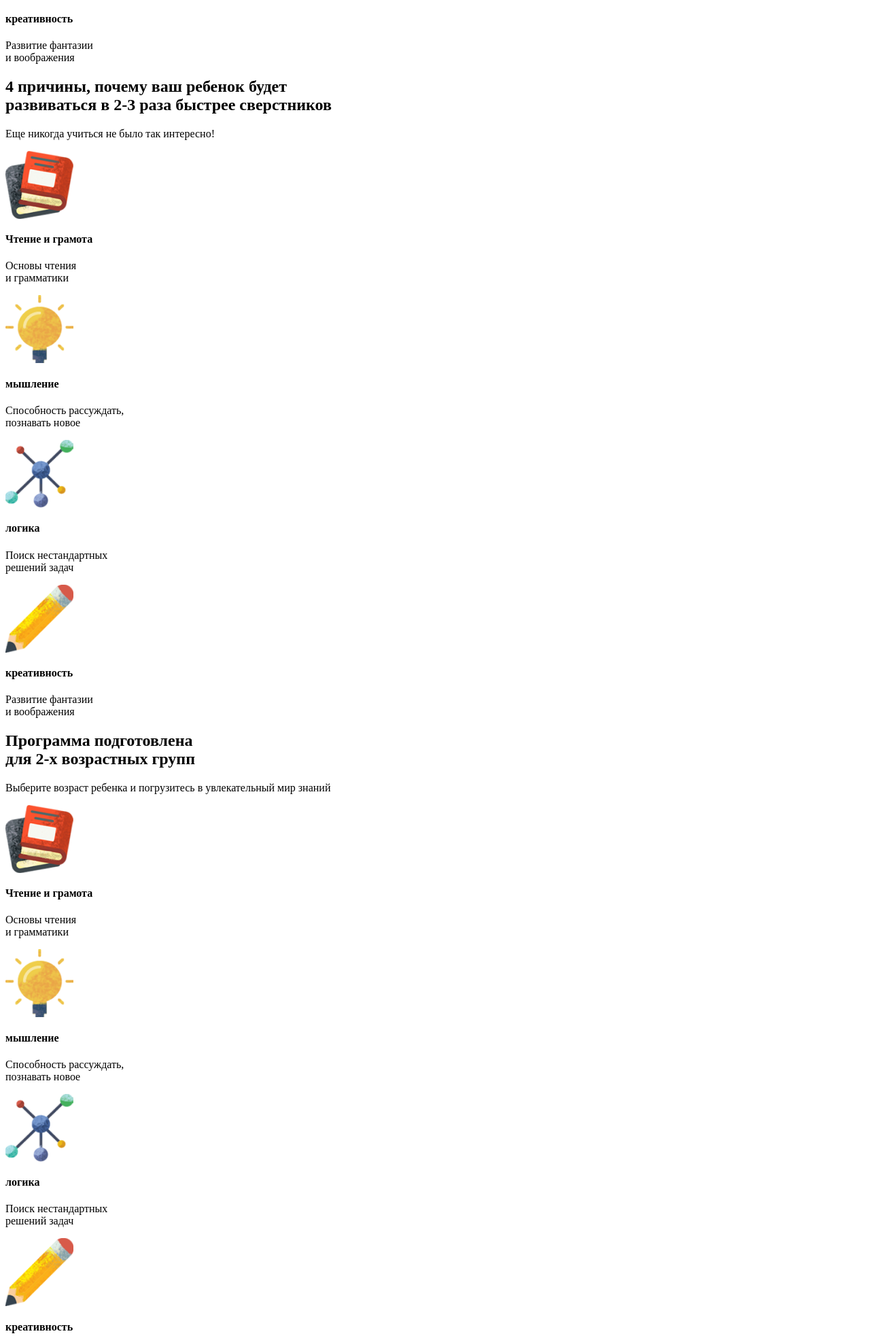
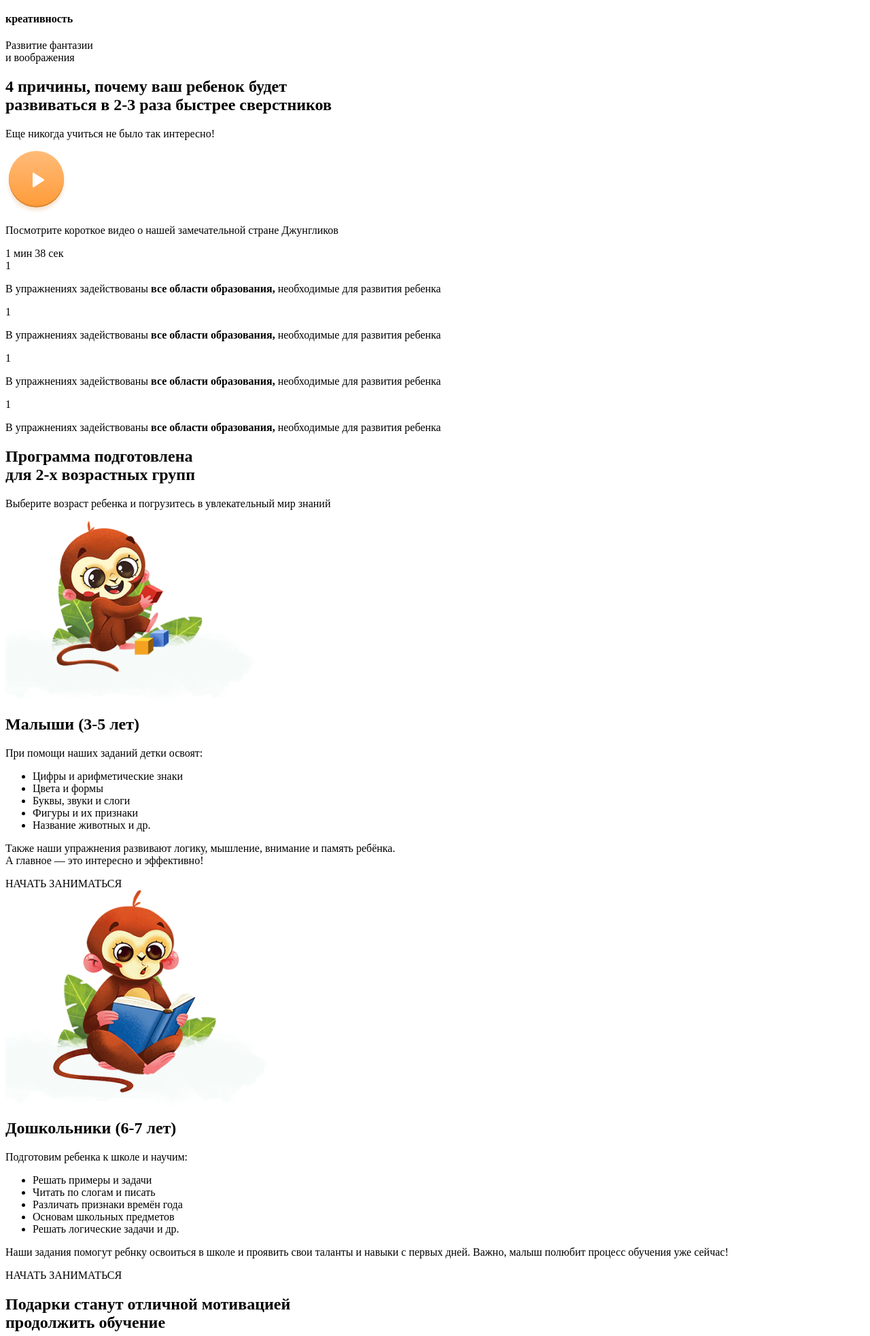
Before and after one commit to ianomokonov/jungles, a PHP site: page /app/modules/home/home.component.html in a window 1280 px wide. Shown: the part 1179-3144 px from the top of the page at 68% size. Run offline with PHP 8.4, Linux system fonts and the light colour scheme.

Commit message:
JGL-8 без слайдера

```diff
--- a/src/app/modules/home/home.component.html
+++ b/src/app/modules/home/home.component.html
@@ -9,9 +9,9 @@
     </h3>
     <ul class="check-mark">
       <li class="text">Обучение без рекламы и внешних ссылок</li>
-      <li>Задания выполняются без помощи взрослых</li>
-      <li>Все упражнения озвучены голосом</li>
-      <li>Система мотивации и поощрения в виде подарков</li>
+      <li class="text">Задания выполняются без помощи взрослых</li>
+      <li class="text">Все упражнения озвучены голосом</li>
+      <li class="text">Система мотивации и поощрения в виде подарков</li>
     </ul>
     <div class="position-relative btn-block">
       <a class="btn btn-primary">Начать заниматься</a>
@@ -73,154 +73,138 @@
     </div>
   </div>
 </section>
-<section class="first">
+<section class="second">
   <h2 class="section-header">
     4 причины, почему ваш ребенок будет<br />
     развиваться <span class="text-orange">в 2-3 раза быстрее сверстников</span>
   </h2>
   <p class="section-label">Еще никогда учиться не было так интересно!</p>
-  <div class="row">
-    <div class="col">
-      <div>
-        <img class="mb-4" src="../../../assets/images/книга.png" alt="" />
-        <h4>Чтение и грамота</h4>
-        <p class="text m-0">
-          Основы чтения<br />
-          и грамматики
+  <div class="section-body">
+    <div class="content">
+      <div class="video">
+        <div class="cloud">
+          <div class="d-flex">
+            <img src="../../../assets/images/Плей.svg" alt="" />
+            <div class="d-flex flex-column justify-content-center">
+              <p class="text">Посмотрите короткое видео о нашей замечательной стране Джунгликов</p>
+              <span class="text-b">1 мин 38 сек</span>
+            </div>
+          </div>
+        </div>
+      </div>
+      <div class="messages d-flex flex-wrap">
+        <div class="message mr-3 mb-3">
+          <div class="message-number">1</div>
+          <p class="message-content">
+            В упражнениях задействованы <b>все области образования,</b> необходимые для развития
+            ребенка
           </p>
         </div>
-    </div>
-    <div class="col">
-      <div>
-        <img class="mb-4" src="../../../assets/images/лампа.png" alt="" />
-        <h4>мышление</h4>
-        <p class="text m-0">
-          Способность рассуждать,<br />
-          познавать новое
+        <div class="message mb-3">
+          <div class="message-number">1</div>
+          <p class="message-content">
+            В упражнениях задействованы <b>все области образования,</b> необходимые для развития
+            ребенка
           </p>
         </div>
-    </div>
-    <div class="col">
-      <div>
-        <img class="mb-4" src="../../../assets/images/логика.png" alt="" />
-        <h4>логика</h4>
-        <p class="text m-0">
-          Поиск нестандартных<br />
-          решений задач
+        <div class="message mr-3">
+          <div class="message-number">1</div>
+          <p class="message-content">
+            В упражнениях задействованы <b>все области образования,</b> необходимые для развития
+            ребенка
           </p>
         </div>
-    </div>
-    <div class="col">
-      <div>
-        <img class="mb-4" src="../../../assets/images/карандаш.png" alt="" />
-        <h4>креативность</h4>
-        <p class="text m-0">
-          Развитие фантазии<br />
-          и воображения
+        <div class="message">
+          <div class="message-number">1</div>
+          <p class="message-content">
+            В упражнениях задействованы <b>все области образования,</b> необходимые для развития
+            ребенка
           </p>
         </div>
       </div>
     </div>
+  </div>
 </section>
-<section class="first">
+<section class="third">
   <h2 class="section-header">
-    Программа подготовлена<br> для <span class="text-orange">2-х возрастных групп</span>
+    Программа подготовлена<br />
+    для <span class="text-orange">2-х возрастных групп</span>
   </h2>
   <p class="section-label">Выберите возраст ребенка и погрузитесь в увлекательный мир знаний</p>
-  <div class="row">
-    <div class="col">
+  <div class="row groups">
+    <div class="col group">
+      <div class="content">
+        <img src="../../../assets/images/обезбянка_с_кубиками.png" alt="" />
+        <h2>Малыши (3-5 лет)</h2>
         <div>
-        <img class="mb-4" src="../../../assets/images/книга.png" alt="" />
-        <h4>Чтение и грамота</h4>
-        <p class="text m-0">
-          Основы чтения<br />
-          и грамматики
+          <p class="text-b">При помощи наших заданий детки освоят:</p>
+          <ul class="check-mark">
+            <li class="text">Цифры и арифметические знаки</li>
+            <li class="text">Цвета и формы</li>
+            <li class="text">Буквы, звуки и слоги</li>
+            <li class="text">Фигуры и их признаки</li>
+            <li class="text">Название животных и др.</li>
+          </ul>
+          <p class="text">
+            Также наши упражнения развивают логику, мышление, внимание и память ребёнка.<br />
+            А главное — это интересно и эффективно!
           </p>
         </div>
+        <a routerLink="/profile" class="btn btn-primary">НАЧАТЬ ЗАНИМАТЬСЯ</a>
       </div>
-    <div class="col">
+    </div>
+    <div class="col group">
+      <div class="content">
+        <img src="../../../assets/images/обезьянка_с_книгами.png" alt="" />
+        <h2>Дошкольники (6-7 лет)</h2>
         <div>
-        <img class="mb-4" src="../../../assets/images/лампа.png" alt="" />
-        <h4>мышление</h4>
-        <p class="text m-0">
-          Способность рассуждать,<br />
-          познавать новое
+          <p class="text-b">Подготовим ребенка к школе и научим:</p>
+          <ul class="check-mark">
+            <li class="text">Решать примеры и задачи</li>
+            <li class="text">Читать по слогам и писать</li>
+            <li class="text">Различать признаки времён года</li>
+            <li class="text">Основам школьных предметов</li>
+            <li class="text">Решать логические задачи и др.</li>
+          </ul>
+          <p class="text">
+            Наши задания помогут ребнку освоиться в школе и проявить свои таланты и навыки с первых
+            дней. Важно, малыш полюбит процесс обучения уже сейчас!
           </p>
         </div>
-    </div>
-    <div class="col">
-      <div>
-        <img class="mb-4" src="../../../assets/images/логика.png" alt="" />
-        <h4>логика</h4>
-        <p class="text m-0">
-          Поиск нестандартных<br />
-          решений задач
-        </p>
-      </div>
-    </div>
-    <div class="col">
-      <div>
-        <img class="mb-4" src="../../../assets/images/карандаш.png" alt="" />
-        <h4>креативность</h4>
-        <p class="text m-0">
-          Развитие фантазии<br />
-          и воображения
-        </p>
+        <a routerLink="/profile" class="btn btn-primary">НАЧАТЬ ЗАНИМАТЬСЯ</a>
       </div>
     </div>
   </div>
 </section>
-<section class="first">
+<section class="fourth">
   <h2 class="section-header">
-    Подарки станут <span class="text-orange">отличной мотивацией</span><br> продолжить обучение
+    Подарки станут <span class="text-orange">отличной мотивацией</span><br />
+    продолжить обучение
   </h2>
   <p class="section-label">Волшебные кристаллы можно обменять на призы!</p>
-  <div class="row">
-    <div class="col">
-      <div>
-        <img class="mb-4" src="../../../assets/images/книга.png" alt="" />
-        <h4>Чтение и грамота</h4>
-        <p class="text m-0">
-          Основы чтения<br />
-          и грамматики
+  <div class="content">
+    <div class="left-content">
+      <img src="../../../assets/images/кристаллы.svg" alt="" />
+      <p class="text mb-0">
+        По мере прохождения упражнений
+        <span class="text-b">ребенок будет зарабатывать кристаллы,</span> а после сможет обменять их
+        на призы
       </p>
     </div>
-    </div>
-    <div class="col">
-      <div>
-        <img class="mb-4" src="../../../assets/images/лампа.png" alt="" />
-        <h4>мышление</h4>
-        <p class="text m-0">
-          Способность рассуждать,<br />
-          познавать новое
+    <div class="message no-numbers">
+      <h4 class="message-title">как это работает?</h4>
+      <p class="message-content">
+        За каждое правильно выполненное упражнение ребенок получает кристалл. По достижению
+        определенного количества он сможет открыть <b>заветный сундук с подарками</b> в блоке задач
+        в котором его ждут раскраски и промокоды на творческие видео-курсы.
       </p>
-      </div>
-    </div>
-    <div class="col">
-      <div>
-        <img class="mb-4" src="../../../assets/images/логика.png" alt="" />
-        <h4>логика</h4>
-        <p class="text m-0">
-          Поиск нестандартных<br />
-          решений задач
-        </p>
-      </div>
-    </div>
-    <div class="col">
-      <div>
-        <img class="mb-4" src="../../../assets/images/карандаш.png" alt="" />
-        <h4>креативность</h4>
-        <p class="text m-0">
-          Развитие фантазии<br />
-          и воображения
-        </p>
-      </div>
     </div>
   </div>
 </section>
 <section class="first">
   <h2 class="section-header mb-5">
-    узнайте, почему <span class="text-orange">дети так рады</span><br> заниматься в джунгликах
+    узнайте, почему <span class="text-orange">дети так рады</span><br />
+    заниматься в джунгликах
   </h2>
   <div class="row">
     <div class="col">
@@ -265,50 +249,28 @@
     </div>
   </div>
 </section>
-<section class="first">
+<section class="sixth">
   <h2 class="section-header mb-5">
-        получите <span class="text-orange">бесплатный доступ к первым<br> урокам</span> в несколько кликов
+    получите
+    <span class="text-orange"
+      >бесплатный доступ к первым<br />
+      урокам</span
+    >
+    в несколько кликов
   </h2>
-    <div class="row">
-      <div class="col">
-        <div>
-          <img class="mb-4" src="../../../assets/images/книга.png" alt="" />
-          <h4>Чтение и грамота</h4>
-          <p class="text m-0">
-            Основы чтения<br />
-            и грамматики
+  <div class="content">
+    <div class="message no-numbers">
+      <h3 class="text-center">
+        Попробуйте бесплатно пройти<br> 20 упражнений для оценки<br> качества материала
+      </h3>
+      <a routerLink="/profile" class="btn btn-primary">НАЧАТЬ ЗАНИМАТЬСЯ</a>
+      <p class="text">
+        Если вы уже начали проходить упражнения,<br> то можете
+        <a class="link-sm" routerLink="/project">продолжить обучение</a>
       </p>
     </div>
   </div>
-      <div class="col">
-        <div>
-          <img class="mb-4" src="../../../assets/images/лампа.png" alt="" />
-          <h4>мышление</h4>
-          <p class="text m-0">
-            Способность рассуждать,<br />
-            познавать новое
-          </p>
-        </div>
-      </div>
-      <div class="col">
-        <div>
-          <img class="mb-4" src="../../../assets/images/логика.png" alt="" />
-          <h4>логика</h4>
-          <p class="text m-0">
-            Поиск нестандартных<br />
-            решений задач
-          </p>
-        </div>
-      </div>
-      <div class="col">
-        <div>
-          <img class="mb-4" src="../../../assets/images/карандаш.png" alt="" />
-          <h4>креативность</h4>
-          <p class="text m-0">
-            Развитие фантазии<br />
-            и воображения
-          </p>
-        </div>
-      </div>
-    </div>
+  <img class="cloud-img" src="../../../assets/images/Акварель_большая.svg" alt="" />
+  <img class="first-grass" src="../../../assets/images/трава_спереди_животных.svg" alt="" />
+  <img class="second-grass" src="../../../assets/images/трава_спереди_животных.svg" alt="" />
 </section>
```
Also changed, not shown: src/app/modules/home/home.component.less (+195 -1 lines), src/styles.less (+34 -6 lines), src/assets/images/cloud.svg (added), src/assets/images/cloud2.png (added), src/assets/images/Акварель_большая.svg (renamed from src/assets/images/Акварель большая.svg), src/assets/images/Жираф.png (added), src/assets/images/Плей.svg (added), src/assets/images/Слой231.png (added), src/assets/images/Слой232.png (added), src/assets/images/Тигр_с_каской.svg (renamed from src/assets/images/Тигр с каской.svg), src/assets/images/лист.png (added), src/assets/images/лист2.png (added), src/assets/images/обезбянка_с_кубиками.png (renamed from src/assets/images/обезбянка с кубиками 1.png), src/assets/images/обезьянка_с_книгами.png (renamed from src/assets/images/обезьянка с книгами 1.png), 4 more files, 1 other file. Lines whose indentation alone changed are shown as unchanged.
